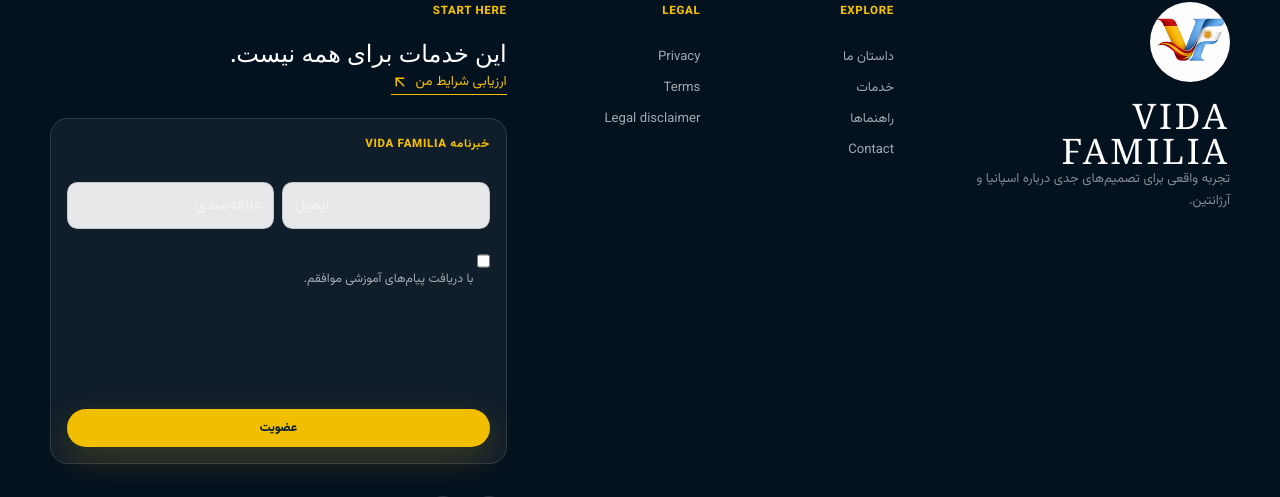
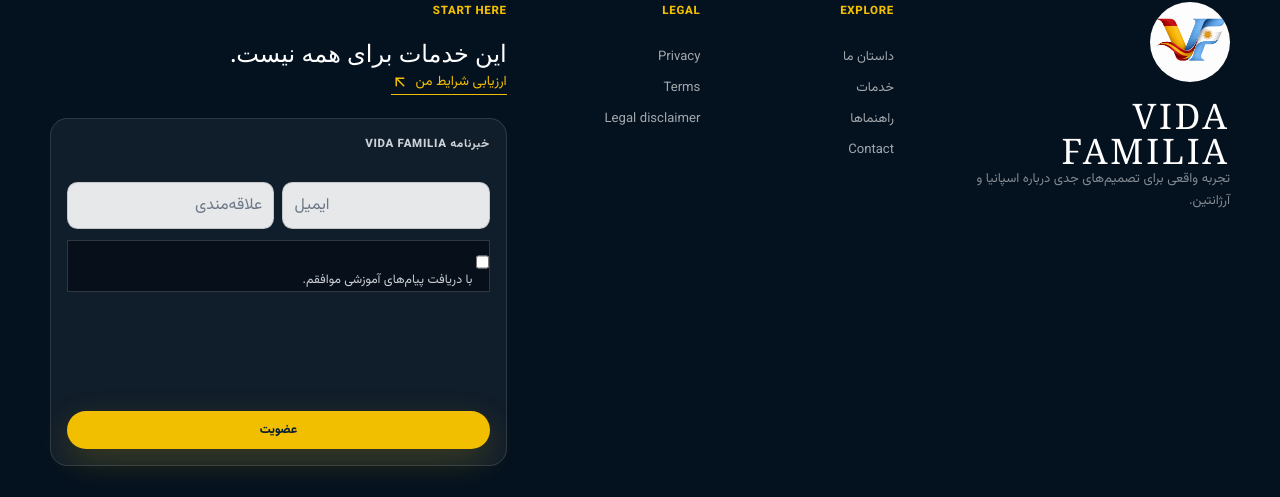
Before and after one commit to albeen-sknight/vida-familia, a React (Vite) app in the folder apps/web/: page /about in a window 1280 px wide. Shown: the part 1849-2346 px from the top of the page. Built offline with nearby package versions, Linux system fonts and the light colour scheme; no server answers.

Commit message:
Fix dark theme readability and contrast

```diff
--- a/apps/web/src/styles.css
+++ b/apps/web/src/styles.css
@@ -965,6 +965,97 @@
   .lead-form-card form, .contact-form { padding: 1rem; }
 }
 
+/* Readability hotfix — keep the dark cinematic theme, raise contrast where opacity was too low */
+.home-cinematic .eyebrow,
+.page-content .eyebrow,
+.smart-tools-wrap .quiz-grid > div::before {
+  color: #f1bf00;
+}
+
+.home-cinematic .section-heading h2,
+.home-cinematic .section-heading,
+.page-content .section-heading h2,
+.page-content .section-heading,
+.page-content .editorial-story h2,
+.page-content .pathway-grid > a h3,
+.smart-tools-wrap .quiz-grid h2,
+.newsletter-form .eyebrow {
+  color: #f8fafc;
+}
+
+.home-cinematic .section-heading > p,
+.page-content .section-heading > p,
+.page-content .content-lead,
+.page-content .editorial-story > p,
+.page-content .pathway-grid > a p,
+.smart-tools-wrap .quiz-grid > div > p:not(.eyebrow),
+.service-card p,
+.newsletter-form label,
+.newsletter-form label span {
+  color: rgba(248,250,252,.78);
+}
+
+.service-card h3,
+.service-card .service-index,
+.pathway-grid > a > span {
+  color: #f7f1e6;
+}
+
+.pathway-grid > a,
+.page-content .pathway-grid > a {
+  border-color: rgba(255,255,255,.16);
+  background: linear-gradient(145deg, rgba(255,255,255,.085), rgba(255,255,255,.035));
+  color: #f8fafc;
+}
+
+.page-content .pathway-grid > a:hover p,
+.pathway-grid > a:hover p {
+  color: rgba(248,250,252,.86);
+}
+
+.tag-cloud span,
+.page-content .tag-cloud span {
+  border-color: rgba(241,191,0,.34);
+  background: rgba(247,241,230,.94);
+  color: #081e35;
+  font-weight: 750;
+}
+
+.smart-tools-wrap .consent-field,
+.quiz-card .consent-field,
+.site-footer .newsletter-form label {
+  border: 1px solid rgba(255,255,255,.16);
+  background: rgba(2,8,18,.62);
+  color: rgba(248,250,252,.86);
+}
+
+.newsletter-form {
+  color: #f8fafc;
+}
+
+.newsletter-form input,
+.form-field input,
+.form-field select,
+.form-field textarea,
+.smart-tools-wrap .form-field input,
+.smart-tools-wrap .form-field select,
+.smart-tools-wrap .form-field textarea {
+  color: #081e35;
+}
+
+.newsletter-form input::placeholder,
+.form-field input::placeholder,
+.form-field textarea::placeholder {
+  color: rgba(8,30,53,.55);
+  opacity: 1;
+}
+
+.site-footer .newsletter-form .eyebrow,
+.site-footer .newsletter-form label,
+.site-footer .newsletter-form label span {
+  color: rgba(248,250,252,.82);
+}
+
 @media (prefers-reduced-motion: reduce) {
   .scene-reveal, .reveal-on-scroll, .scene-reveal.is-visible, .reveal-on-scroll.is-visible, .hero-image { opacity: 1 !important; transform: none !important; filter: none !important; transition: none !important; animation: none !important; }
 }
```
